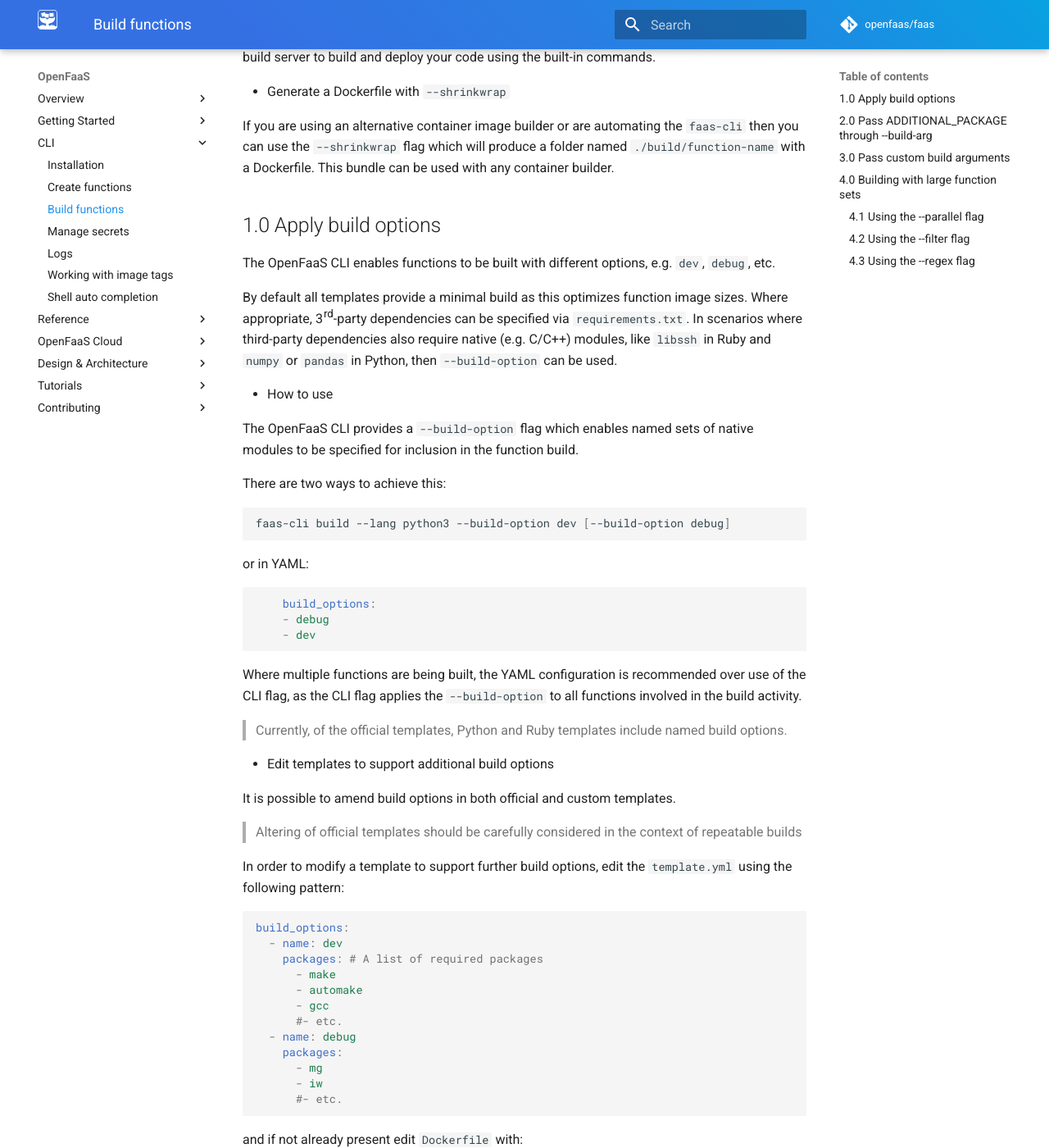
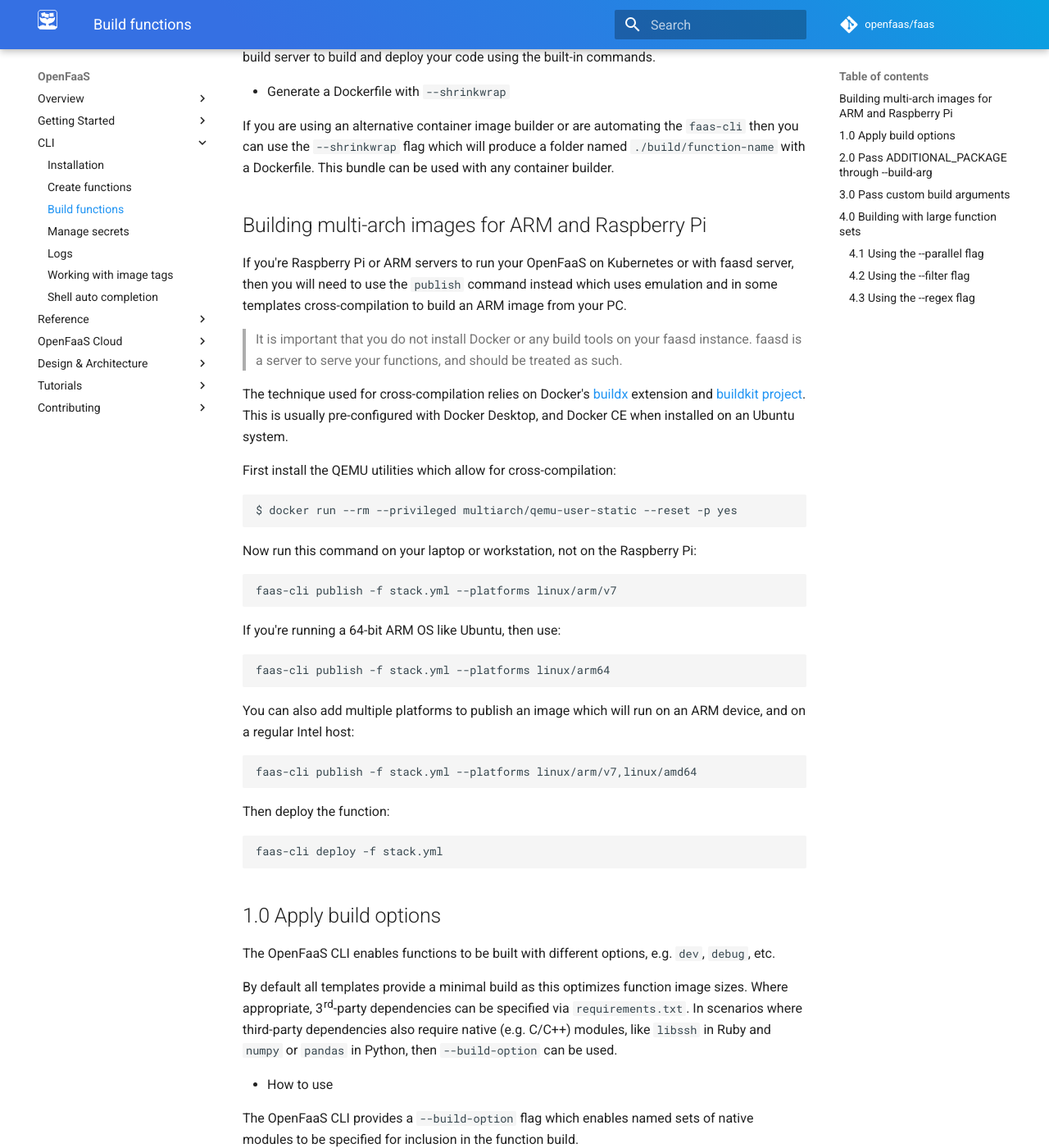
Before and after one commit to openfaas/docs, an MkDocs documentation site: the page built from docs/cli/build.md, in a window 1280 px wide and 1400 px high, scrolled down 475 px. Shown: the whole window at 82% size. Built offline with MkDocs 1.6.1 and Material for MkDocs 9.7.7, drawn with Linux system fonts in a browser that asks for light colours; comment, search, counter and statistics services are not loaded.

Commit message:
Clarify how multi-arch builds work for new users
Signed-off-by: Alex Ellis (OpenFaaS Ltd) <alexellis2@gmail.com>

````diff
--- a/docs/cli/build.md
+++ b/docs/cli/build.md
@@ -19,6 +19,44 @@ When it comes to continuous integration and delivery you can use the `faas-cli`
 * Generate a Dockerfile with `--shrinkwrap`
 
 If you are using an alternative container image builder or are automating the `faas-cli` then you can use the `--shrinkwrap` flag which will produce a folder named `./build/function-name` with a Dockerfile. This bundle can be used with any container builder.
+
+## Building multi-arch images for ARM and Raspberry Pi
+
+If you're Raspberry Pi or ARM servers to run your OpenFaaS on Kubernetes or with faasd server, then you will need to use the `publish` command instead which uses emulation and in some templates cross-compilation to build an ARM image from your PC.
+
+> It is important that you do not install Docker or any build tools on your faasd instance. faasd is a server to serve your functions, and should be treated as such.
+
+The technique used for cross-compilation relies on Docker's [buildx](https://docs.docker.com/buildx/working-with-buildx/) extension and [buildkit project](https://docs.docker.com/develop/develop-images/build_enhancements/). This is usually pre-configured with Docker Desktop, and Docker CE when installed on an Ubuntu system.
+
+First install the QEMU utilities which allow for cross-compilation:
+
+```bash
+$ docker run --rm --privileged multiarch/qemu-user-static --reset -p yes
+```
+
+Now run this command on your laptop or workstation, not on the Raspberry Pi:
+
+```bash
+faas-cli publish -f stack.yml --platforms linux/arm/v7
+```
+
+If you're running a 64-bit ARM OS like Ubuntu, then use:
+
+```bash
+faas-cli publish -f stack.yml --platforms linux/arm64
+```
+
+You can also add multiple platforms to publish an image which will run on an ARM device, and on a regular Intel host:
+
+```bash
+faas-cli publish -f stack.yml --platforms linux/arm/v7,linux/amd64
+```
+
+Then deploy the function:
+
+```bash
+faas-cli deploy -f stack.yml
+```
 
 ## 1.0 Apply build options
 
````
Also changed, not shown: docs/cli/templates.md (+4 -0 lines), docs/deployment/kubernetes.md (+9 -12 lines).
